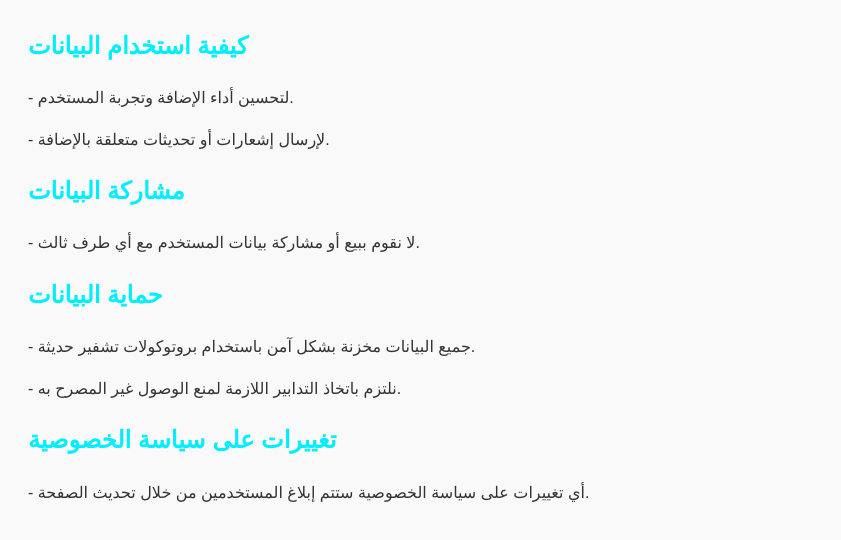
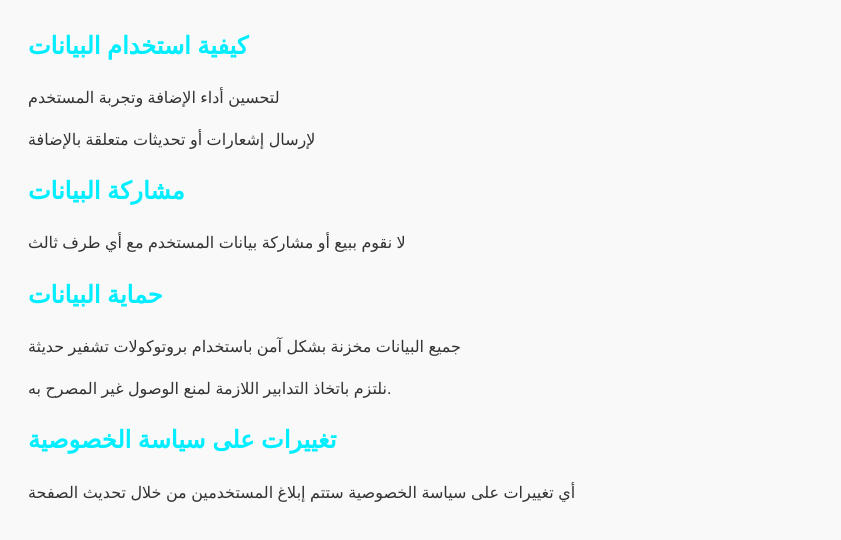
Before and after one commit to Fares-ahmed-saeed/Privacy-Chrome, a plain HTML site: page index.html in a window 1280 px wide. Shown: the part 104-644 px from the top of the page, without its empty margins (0-841 px from the left). Drawn offline with Linux system fonts and the light colour scheme.

Commit message:
Fix HTML formatting and update privacy policy text

```diff
--- a/index.html
+++ b/index.html
@@ -15,17 +15,17 @@
     <h1>سياسة الخصوصية لإضافة </h1>
 
     <h2> كيفية استخدام البيانات</h2>
-    <p>- لتحسين أداء الإضافة وتجربة المستخدم.</p>
-    <p>- لإرسال إشعارات أو تحديثات متعلقة بالإضافة.</p>
+    <p> لتحسين أداء الإضافة وتجربة المستخدم</p>
+    <p> لإرسال إشعارات أو تحديثات متعلقة بالإضافة</p>
 
     <h2> مشاركة البيانات</h2>
-    <p>- لا نقوم ببيع أو مشاركة بيانات المستخدم مع أي طرف ثالث.</p>
+    <p> لا نقوم ببيع أو مشاركة بيانات المستخدم مع أي طرف ثالث</p>
 
     <h2> حماية البيانات</h2>
-    <p>- جميع البيانات مخزنة بشكل آمن باستخدام بروتوكولات تشفير حديثة.</p>
-    <p>- نلتزم باتخاذ التدابير اللازمة لمنع الوصول غير المصرح به.</p>
+    <p> جميع البيانات مخزنة بشكل آمن باستخدام بروتوكولات تشفير حديثة</p>
+    <p> نلتزم باتخاذ التدابير اللازمة لمنع الوصول غير المصرح به.</p>
 
     <h2> تغييرات على سياسة الخصوصية</h2>
-    <p>- أي تغييرات على سياسة الخصوصية ستتم إبلاغ المستخدمين من خلال تحديث الصفحة.</p>
+    <p> أي تغييرات على سياسة الخصوصية ستتم إبلاغ المستخدمين من خلال تحديث الصفحة</p>
 </body>
 </html>
```
